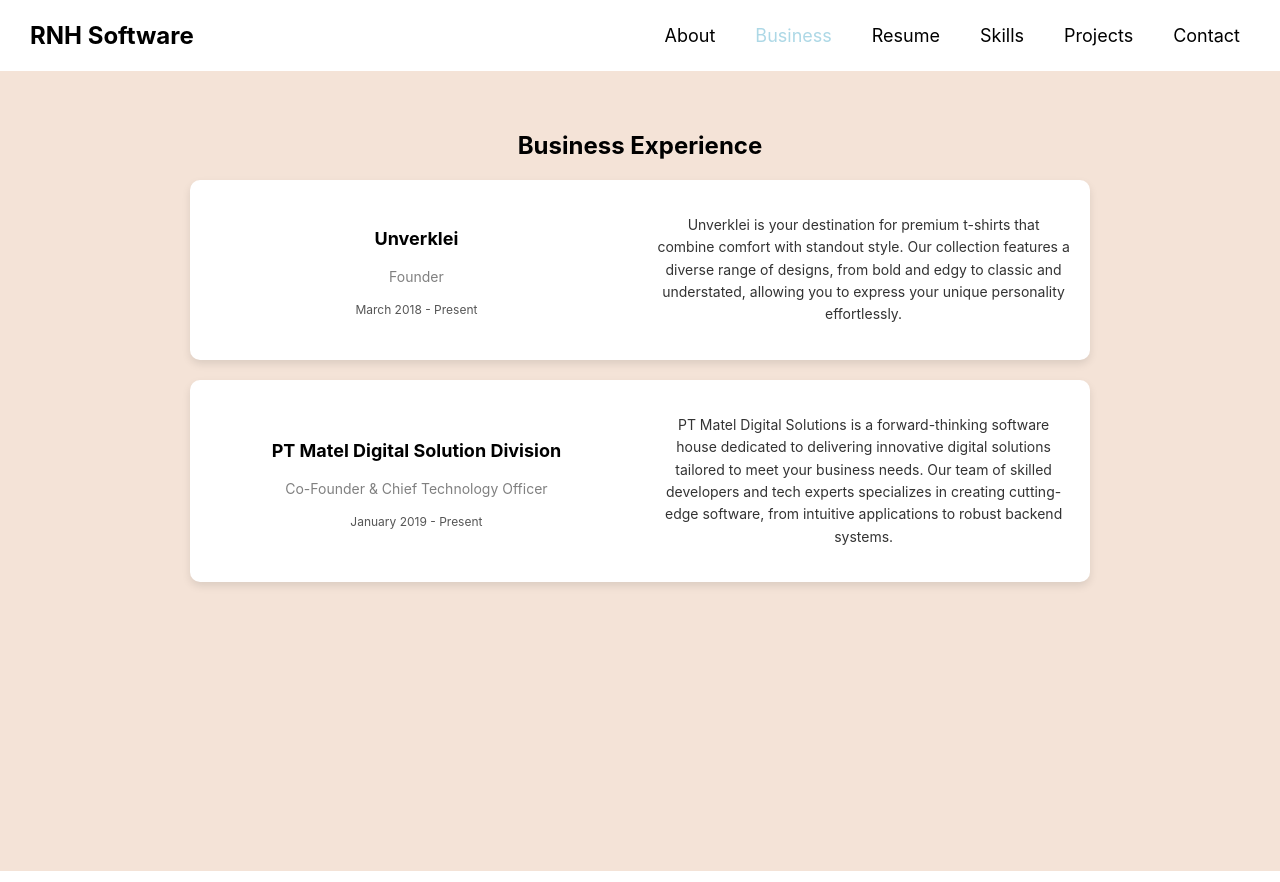
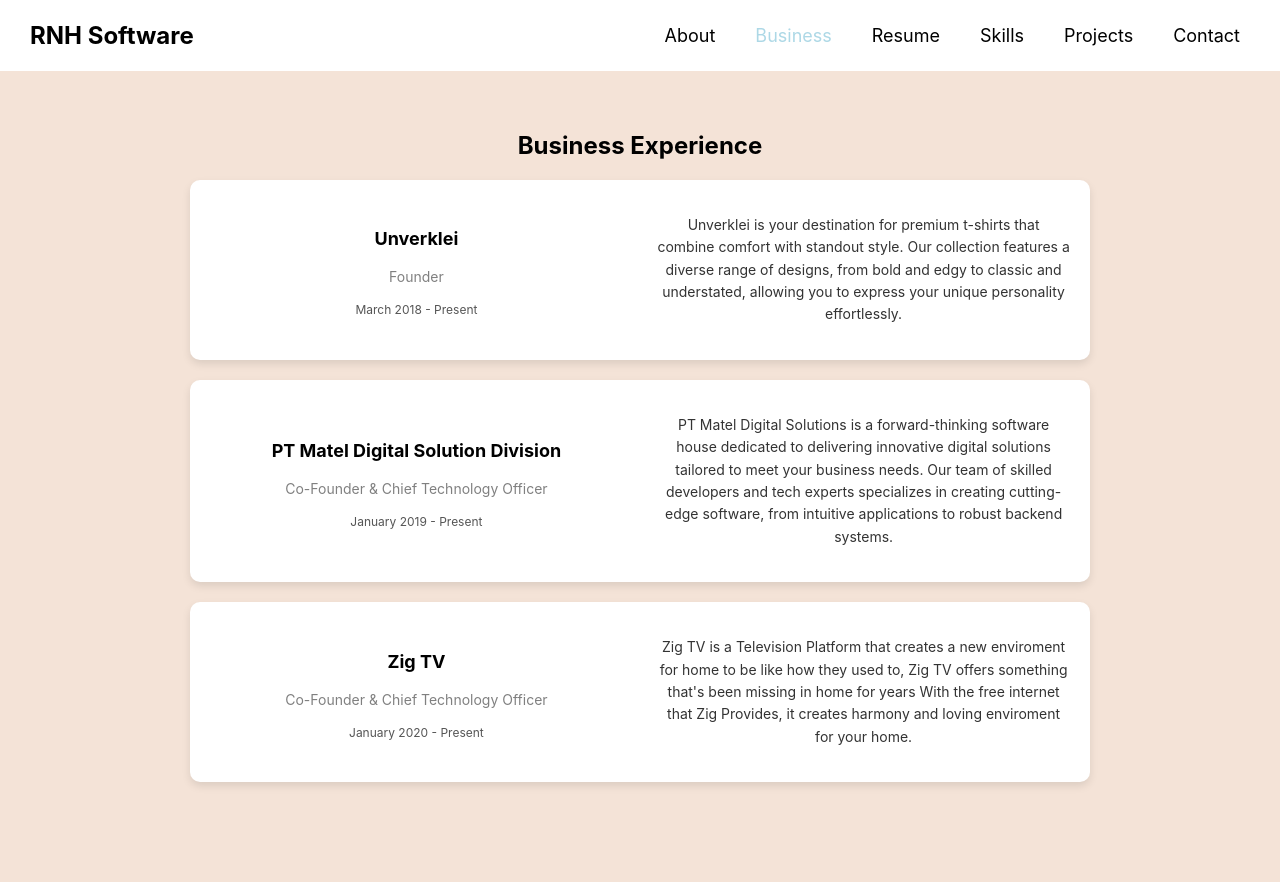
Before and after one commit to FlamingBabs/portornhsoft, a React (Create React App) app: page /business in a window 1280 px wide. Built offline with nearby package versions, Linux system fonts and the light colour scheme.

Commit message:
Added a little fixing on the web description and also added business experiences

```diff
--- a/public/index.html
+++ b/public/index.html
@@ -7,7 +7,7 @@
     <meta name="theme-color" content="#000000" />
     <meta
       name="description"
-      content="Web site created using create-react-app"
+      content="A thing or two about Reyhan's Professional career"
     />
     <link rel="apple-touch-icon" href="%PUBLIC_URL%/icon.png" />
     <!--
--- a/src/components/business/Business.jsx
+++ b/src/components/business/Business.jsx
@@ -37,6 +37,20 @@
             </p>
           </div>
         </div>
+        <div className="business-item">
+          <div className="business-item-left">
+            <h3 className="company-name">Zig TV</h3>
+            <p className="job-position">Co-Founder & Chief Technology Officer</p>
+            <p className="job-dates">January 2020 - Present</p>
+          </div>
+
+          <div className="business-item-right">
+            <p className="job-description">
+                Zig TV is a Television Platform that creates a new enviroment for home to be like how they used to, Zig TV offers something that's been missing in home for years
+                With the free internet that Zig Provides, it creates harmony and loving enviroment for your home.
+            </p>
+          </div>
+        </div>
       </div>
     </div>
   );
```
